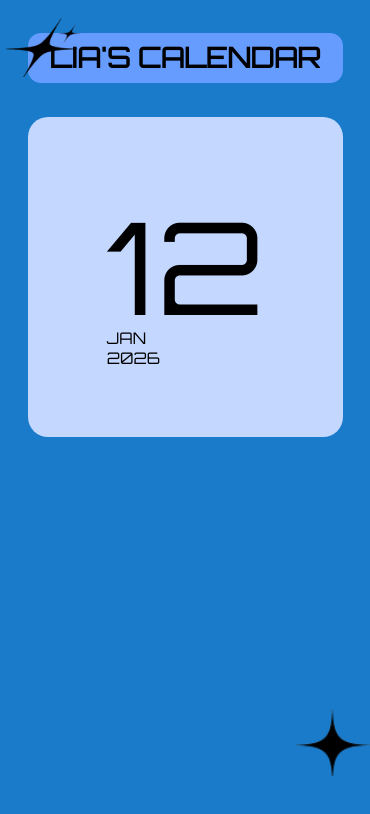
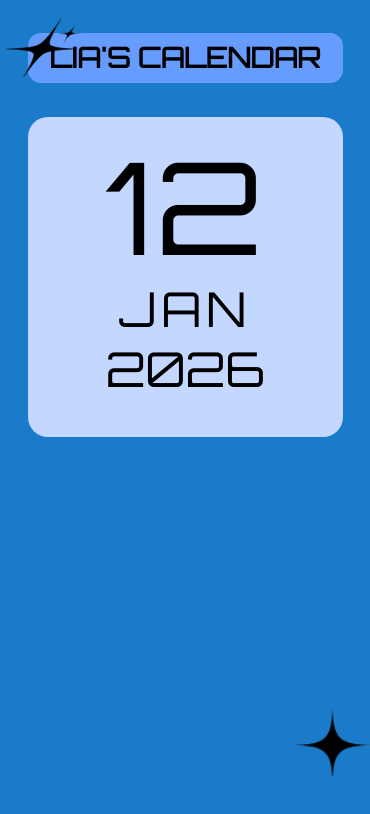
Before and after one commit to xp30n/Calendar, an Electron app: page index.html in a window 370 px wide. Drawn offline with Linux system fonts and the light colour scheme.

Commit message:
Finished the styling for the calendar

```diff
--- a/script.js
+++ b/script.js
@@ -3,7 +3,7 @@ function updateCalendar() {
     const day = now.getDate(); // get today's date
     const monthNames = ["JAN", "FEB", "MAR", "APR", "MAY", "JUNE", "JULY", "AUG", "SEPT", "OCT", "NOV", "DEC"] // Displays the names of each month
     const year = now.getFullYear(); // Get the year
-    const month = monthNames[now.getMonth()]; // Fetch the month from the array ^
+    const month = monthNames[now.getMonth()]; // Fetch the month from the array^
 
     // Displays the day, month and the year
     document.getElementById("day").textContent = day;
--- a/style.css
+++ b/style.css
@@ -51,14 +51,30 @@ h1 {
 }
 
 #day {
-    height: 142px;
+    display: flex;
+    height: 152px;
+    text-align: center;
 
-    text-align: center;
-    font-family: 'Orbitron';
     font-size: 128px;
     font-style: normal;
     font-weight: 400;
+
     line-height: normal;
+}
+
+#month {
+    height: 50px;
+    margin-bottom: 10px;
+    text-align: center;
+    font-size: 48px;
+    letter-spacing: 0.1em;
+
+}
+
+#year {
+    height: 90px;
+    text-align: center;
+    font-size: 48px;
 }
 
 .star1 {
```
